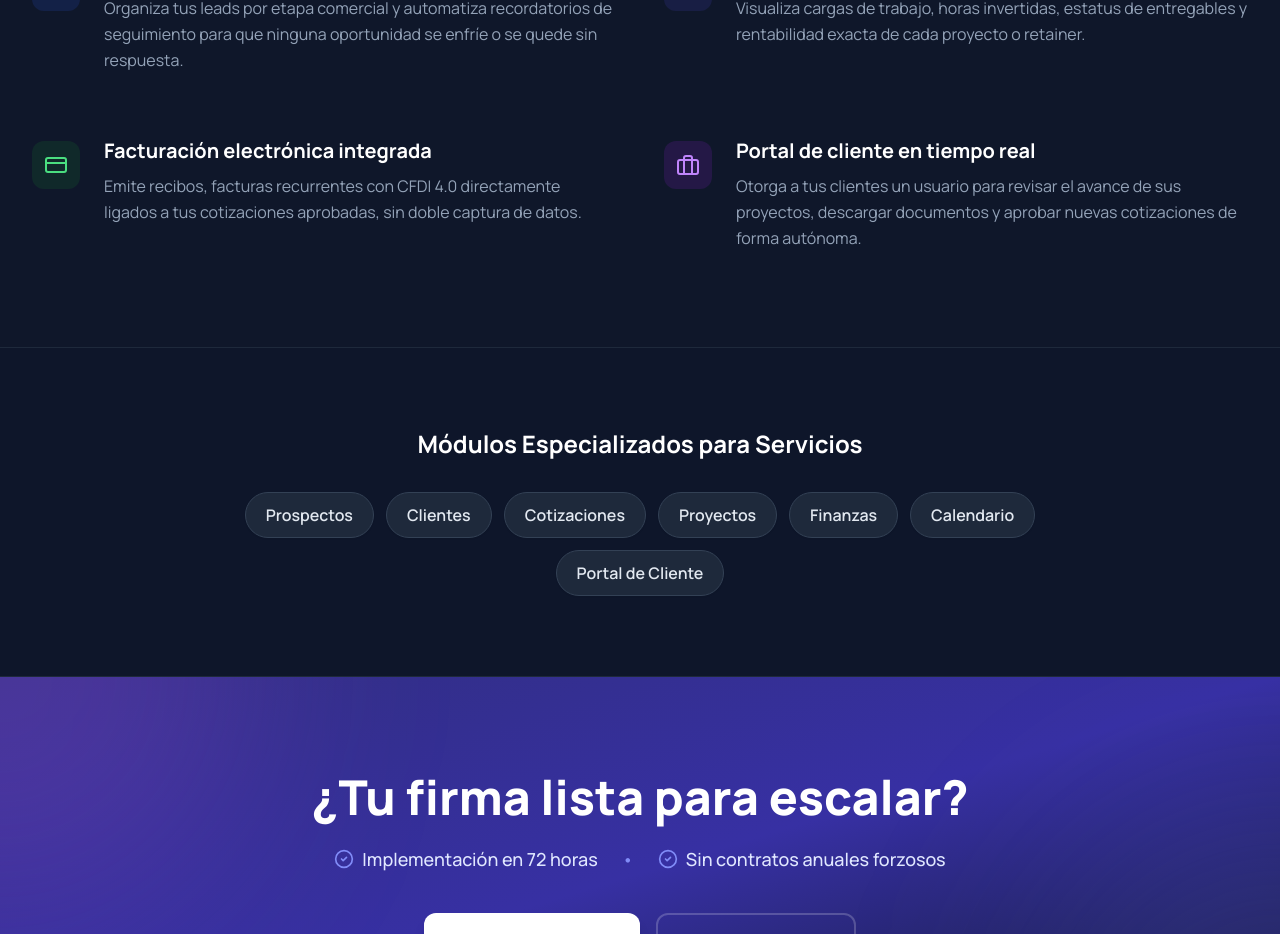
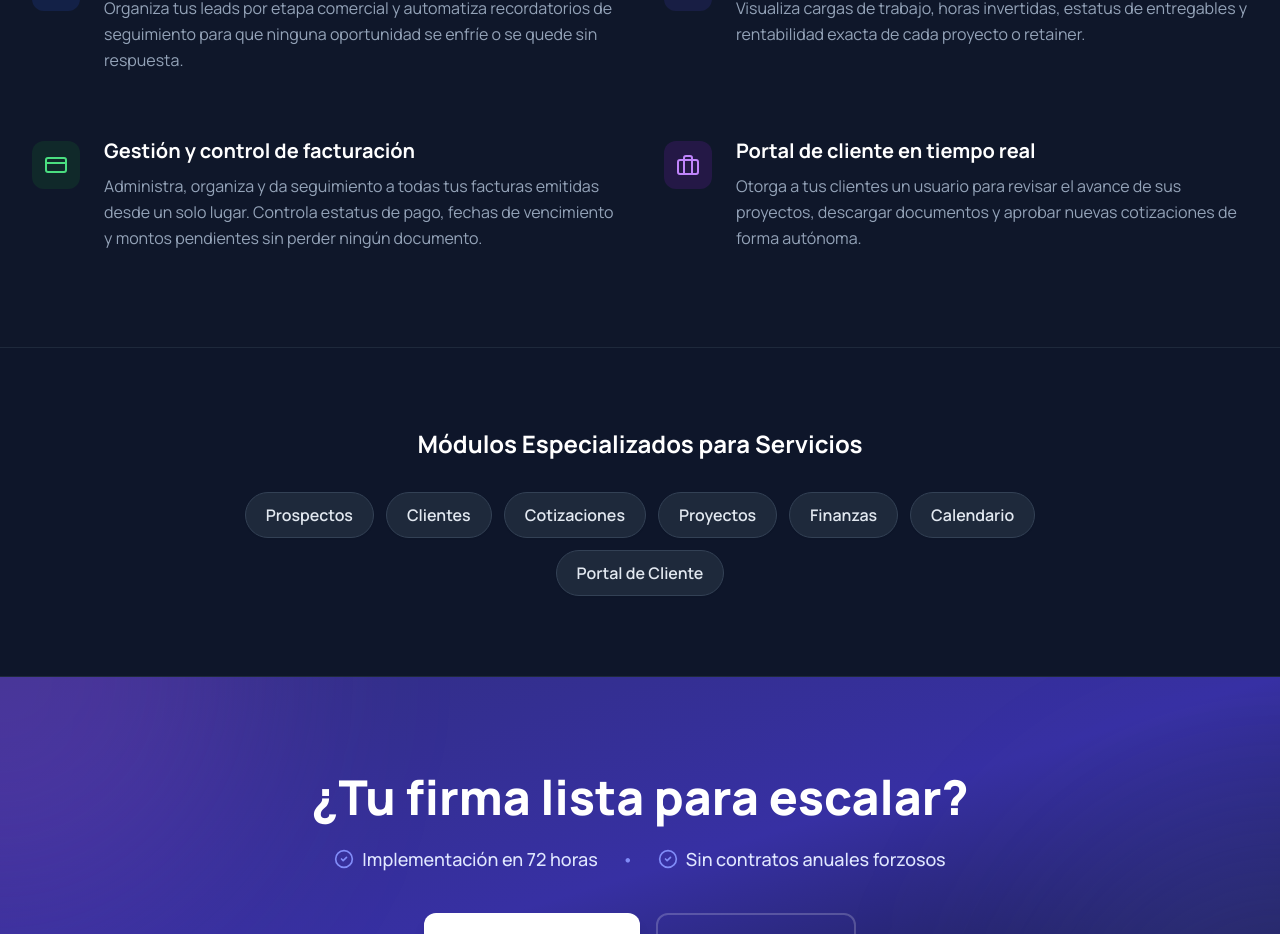
Before and after one commit to iainnomind-cpu/innomind, a React (Vite) app: page /industrias/servicios in a window 1280 px wide. Shown: the part 2033-2967 px from the top of the page. Built offline with nearby package versions, Linux system fonts and the light colour scheme.

Commit message:
Cambio de solucion en pagina Servicios Profesionales

```diff
--- a/src/components/landing/industries/ServicesPage.tsx
+++ b/src/components/landing/industries/ServicesPage.tsx
@@ -203,9 +203,9 @@ export default function ServicesPage() {
                                     </div>
                                 </div>
                                 <div>
-                                    <h3 className="text-xl font-bold text-slate-900 dark:text-white mb-2">Facturación electrónica integrada</h3>
+                                    <h3 className="text-xl font-bold text-slate-900 dark:text-white mb-2">Gestión y control de facturación</h3>
                                     <p className="text-slate-600 dark:text-slate-400 leading-relaxed">
-                                        Emite recibos, facturas recurrentes con CFDI 4.0 directamente ligados a tus cotizaciones aprobadas, sin doble captura de datos.
+                                        Administra, organiza y da seguimiento a todas tus facturas emitidas desde un solo lugar. Controla estatus de pago, fechas de vencimiento y montos pendientes sin perder ningún documento.
                                     </p>
                                 </div>
                             </div>
```
